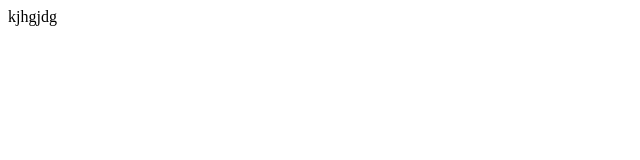
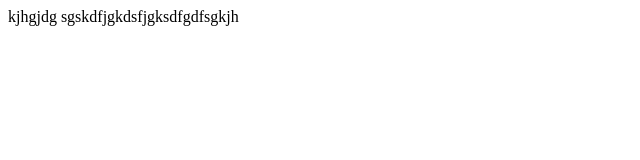
Before and after one commit to NataliaBV/Test, a plain HTML site: page index.html in a window 1280 px wide. Shown: the whole page, without its empty margins (0-640 px from the left). Drawn offline with Linux system fonts and the light colour scheme.

Commit message:
add some text

```diff
--- a/index.html
+++ b/index.html
@@ -8,5 +8,6 @@
 </head>
 <body>
     kjhgjdg
+    sgskdfjgkdsfjgksdfgdfsgkjh
 </body>
 </html>
```
